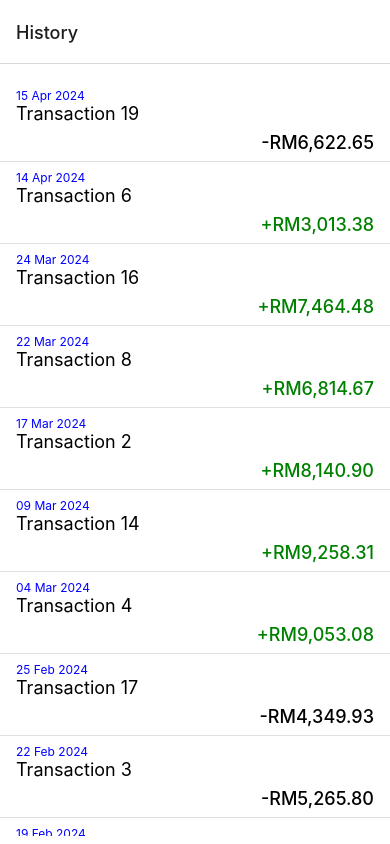
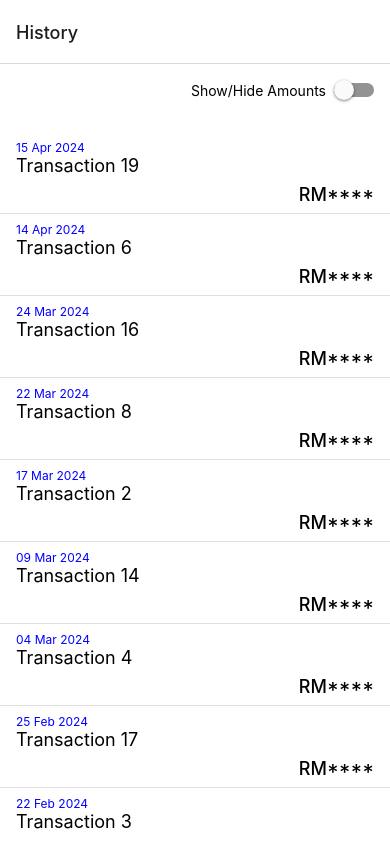
Before and after one commit to bbaoNg97/secure-transaction-history, a React Native app: screen / in a window 390 px wide. Built offline with nearby package versions, Linux system fonts and the light colour scheme.

Commit message:
Create simple switch to show/hide amount

```diff
--- a/src/core/components/HistoryListItem.tsx
+++ b/src/core/components/HistoryListItem.tsx
@@ -4,10 +4,11 @@ import { formatDateToDDMMYYYY, formatAmountWithDecimals } from "../utils";
 interface HistoryListItemProps {
     transaction: Transaction.Data;
     onPress: () => void;
+    showAmounts: boolean;
 }
 
 export const HistoryListItem = (props: HistoryListItemProps) => {
-    const { transaction, onPress } = props;
+    const { transaction, onPress, showAmounts } = props;
 
     return (
         <TouchableOpacity style={styles.container} onPress={onPress}>
@@ -16,10 +17,12 @@ export const HistoryListItem = (props: HistoryListItemProps) => {
                 <Text style={styles.description}>{transaction.description}</Text>
             </View>
             <View style={styles.amountWrapper}>
-                {transaction.type === 'CREDIT' ?
-                    <Text style={styles.creditAmount}>-RM{formatAmountWithDecimals(transaction.amount)}</Text>
-                    :
-                    <Text style={styles.debitAmount}>+RM{formatAmountWithDecimals(transaction.amount)}</Text>
+                {!showAmounts ?
+                    <Text style={styles.amount}>RM****</Text> :
+                    transaction.type === 'CREDIT' ?
+                        <Text style={[styles.amount, styles.creditAmount]}>-RM{formatAmountWithDecimals(transaction.amount)}</Text>
+                        :
+                        <Text style={[styles.amount, styles.debitAmount]}>+RM{formatAmountWithDecimals(transaction.amount)}</Text>
                 }
 
             </View>
@@ -36,14 +39,14 @@ const styles = StyleSheet.create({
     amountWrapper: {
         alignItems: 'flex-end'
     },
-    creditAmount: {
+    amount: {
         fontSize: 18,
         fontWeight: '500',
+    },
+    creditAmount: {
         color: 'black',
     },
     debitAmount: {
-        fontSize: 18,
-        fontWeight: '500',
         color: 'green',
     },
     wrapper: {
--- a/src/core/views/TransactionHistoryScreen.tsx
+++ b/src/core/views/TransactionHistoryScreen.tsx
@@ -1,4 +1,4 @@
-import { StyleSheet, FlatList, SafeAreaView, RefreshControl } from "react-native"
+import { StyleSheet, FlatList, SafeAreaView, RefreshControl, Switch, Text, View } from "react-native"
 import { HistoryListItem } from "../components/HistoryListItem";
 import sampleTransactions from '../../../sampleTransactions.json';
 import { Navigation } from "../../typings/navigation";
@@ -8,6 +8,7 @@ import { useEffect, useState } from "react";
 export const TransactionsHistoryScreen = ({ navigation }: Navigation.RootStackScreenProps<'TransactionHistory'>) => {
     const [refreshing, setRefreshing] = useState(false);
     const [transactions, setTransactions] = useState<Transaction.Data[]>([]);
+    const [showAmounts, setShowAmounts] = useState<boolean>(false);
 
     useEffect(() => {
         const sortedTransactions: Transaction.Data[] = sortTransactions(sampleTransactions);
@@ -21,6 +22,10 @@ export const TransactionsHistoryScreen = ({ navigation }: Navigation.RootStackSc
     const handlePress = (selectedTransaction: Transaction.Data) => {
         navigation.navigate('TransactionDetails', { transaction: selectedTransaction });
     };
+
+    const toggleSwitch = () => {
+        setShowAmounts(previousState => !previousState);
+    }
 
     const handleRefresh = () => {
         setRefreshing(true);
@@ -50,6 +55,13 @@ export const TransactionsHistoryScreen = ({ navigation }: Navigation.RootStackSc
 
     return (
         <SafeAreaView style={style.container}>
+            <View style={{ flexDirection: 'row', alignItems: 'center', padding: 16, justifyContent: 'flex-end' }}>
+                <Text style={{ marginRight: 8 }}>Show/Hide Amounts</Text>
+                <Switch
+                    onValueChange={toggleSwitch}
+                    value={showAmounts}
+                />
+            </View>
             <FlatList
                 keyExtractor={(item) => item.id}
                 style={{ paddingVertical: 8 }}
@@ -66,6 +78,7 @@ export const TransactionsHistoryScreen = ({ navigation }: Navigation.RootStackSc
                         <HistoryListItem
                             transaction={item as Transaction.Data}
                             onPress={() => handlePress(item as Transaction.Data)}
+                            showAmounts={showAmounts}
                         />
                         {index !== sampleTransactions.length - 1 &&
                             <Separator />
```
